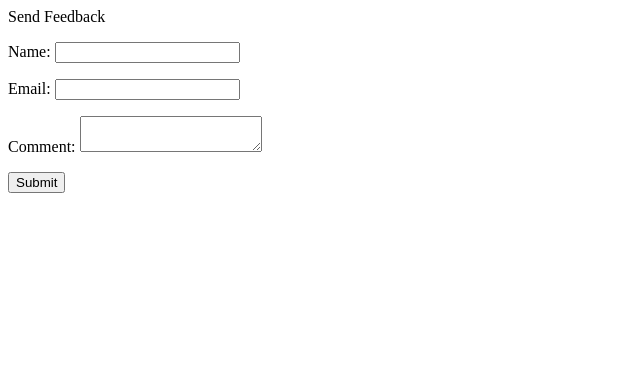
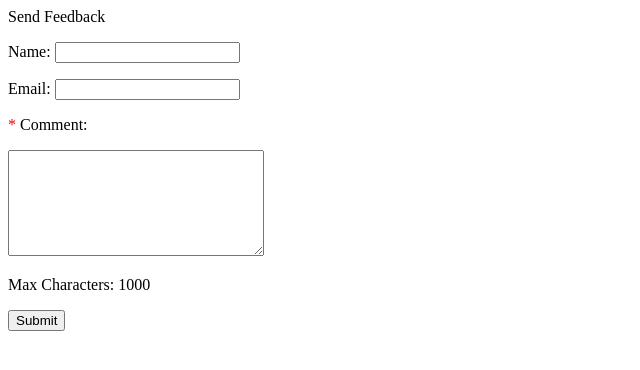
Before and after one commit to nadiabey/nchealthmap, a Python web app: template flask/templates/comment.html in a window 1280 px wide. Shown: the top 370 px of the page, without its empty margins (0-640 px from the left). Run offline with Jinja, Linux system fonts and the light colour scheme; the template is opened without the code that fills it, so the values that code supplies are empty, except form fields; form fields are guessed from the names that the template uses.

Commit message:
Update comment.html

```diff
--- a/flask/templates/comment.html
+++ b/flask/templates/comment.html
@@ -22,13 +22,14 @@
             {% endif %}
         </p>
         <p>
-            Comment: {{ form.comment }}
+            <span style="color: #ff0000; ">*</span> Comment:</p>
+        <p>{{ form.comment(style='height:100px;width:250px;overflow:auto;') }}</p>
             {%  if form.comment.errors %}
                 <ul>{% for error in form.comment.errors %}<li>{{ error }}</li>{% endfor %}</ul>
             {% endif %}
-        </p>
-        {{ form.submit }}
-        {% if 'database' in form.errors %}<p>{{form.errors['database']}}</p>{% endif %}
+        <p>Max Characters: 1000</p>
+        <p>{{ form.submit }}
+        {% if 'database' in form.errors %}<p>{{form.errors['database']}}{% endif %}</p>
     </form>
 {% endblock %}
 </body>
```
